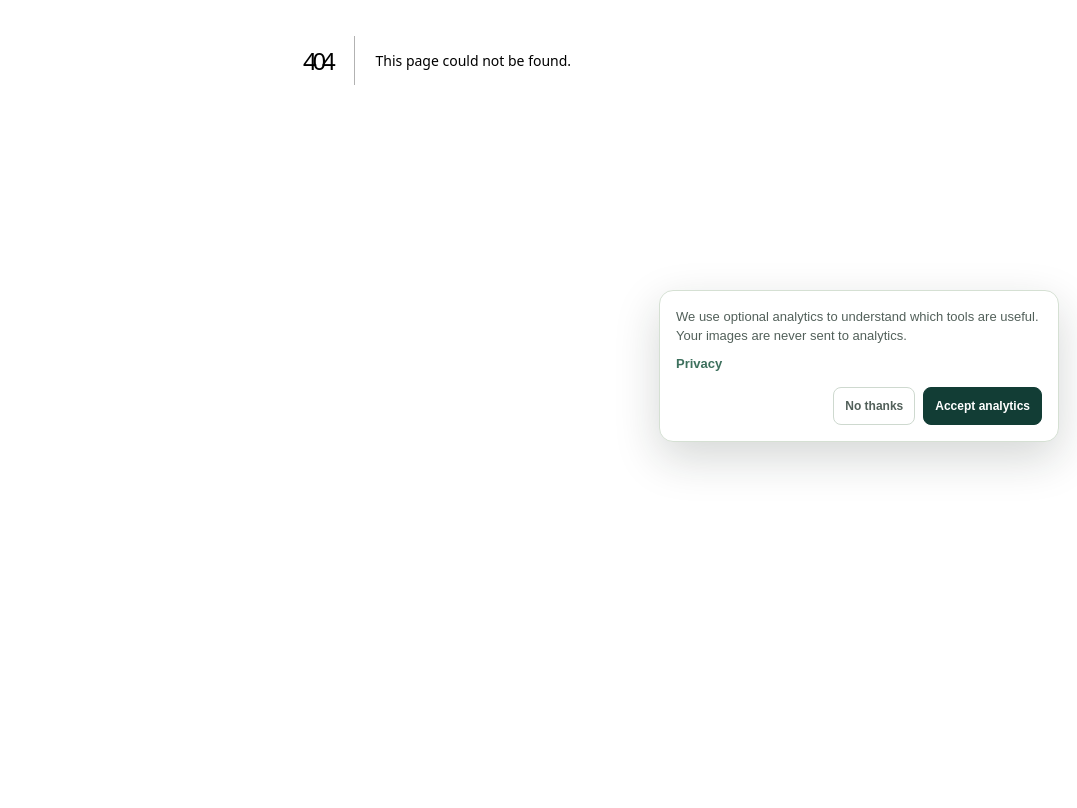
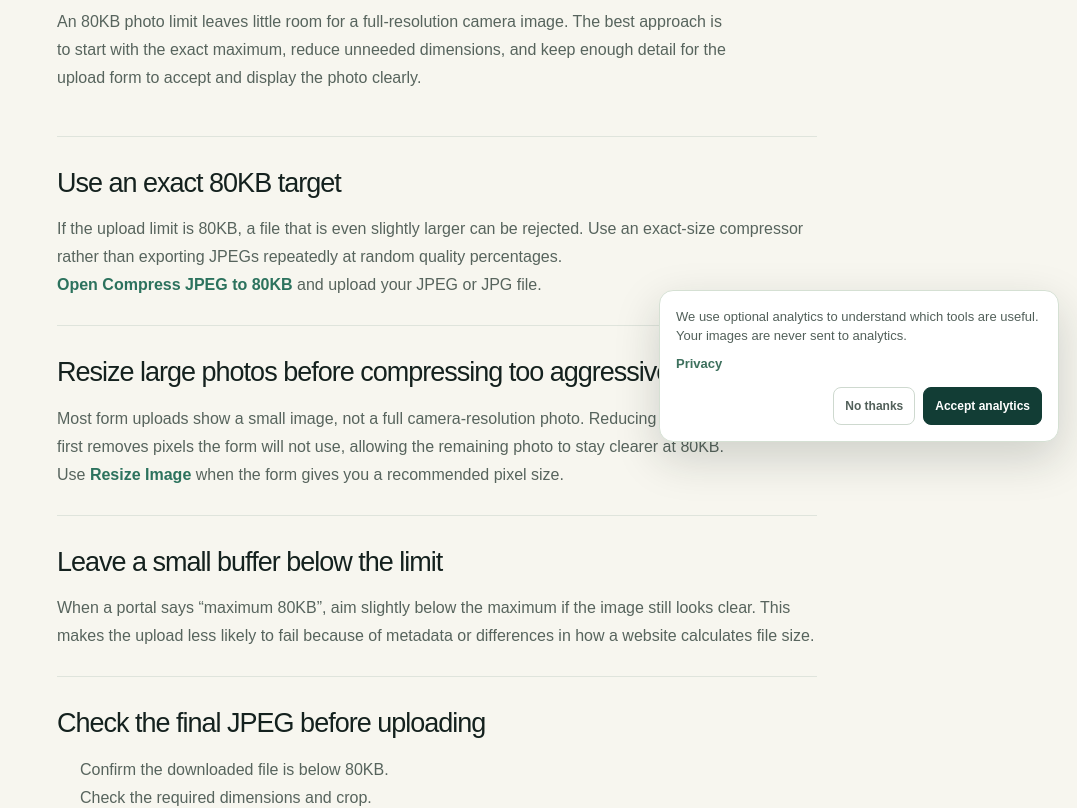
Before and after one commit to zq4034698/targetkb, a Next.js app: page /guides/how-to-compress-jpeg-to-80kb in a window 1280 px wide. Before the commit this address had no page. Shown: the part 340-1148 px from the top of the page, without its empty margins (203-1280 px from the left). Before the commit the page ends 800 px from the top, so only its background shows below. Built offline with nearby package versions, Linux system fonts and the light colour scheme.

Commit message:
Optimize 80KB JPEG and 200KB search pages

```diff
--- a/app/compress-image-to-80kb/page.tsx
+++ b/app/compress-image-to-80kb/page.tsx
@@ -1,4 +1,4 @@
 import type { Metadata } from 'next';
 import ExactSizeLanding from '../components/ExactSizeLanding';
-export const metadata: Metadata = { title: 'Compress Image to 80KB — Free Online | TargetKB', description: 'Compress images to 80KB online with a free exact-size compressor. Keep the clearest result possible under 80KB.', alternates: { canonical: '/compress-image-to-80kb' } };
-export default function Page() { return <ExactSizeLanding size="80KB" query="80" title="Compress image to 80KB" description="Get a compact image under 80KB for uploads that reject larger photos." uses={[{ heading: 'Online applications', text: 'Meet a photo attachment requirement before you submit.' }, { heading: 'Website images', text: 'Create a lightweight small image for a simple webpage.' }, { heading: 'Email-friendly files', text: 'Reduce a photo before attaching it to a message.' }]} guide="TargetKB starts with an 80KB maximum and optimizes the image automatically instead of using a fixed quality slider." faqs={[{ question: 'Why choose 80KB?', answer: 'It is useful when a site gives an 80KB or similarly strict image limit.' }, { question: 'Does this work on mobile?', answer: 'Yes. TargetKB runs in a modern mobile or desktop browser.' }]} />; }
+export const metadata: Metadata = { title: 'Compress JPEG to 80KB — Free Online | TargetKB', description: 'Compress a JPEG, JPG, PNG, WebP, or HEIC image to under 80KB online. Free exact-size compression for strict uploads.', alternates: { canonical: '/compress-image-to-80kb' } };
+export default function Page() { return <ExactSizeLanding size="80KB" query="80" title="Compress JPEG to 80KB" description="Make a JPEG or JPG photo under 80KB for uploads that reject larger files. No guessing image quality settings." uses={[{ heading: 'Online applications', text: 'Meet a strict photo attachment requirement before you submit.' }, { heading: 'Registration forms', text: 'Prepare a compact JPEG when a portal has a low file-size limit.' }, { heading: 'Small profile photos', text: 'Reduce a photo without changing its aspect ratio unless you choose to crop.' }]} guide="TargetKB starts with an 80KB maximum and automatically finds the clearest JPG result below the limit. It can also read PNG, WebP, and HEIC images when your browser supports them." relatedGuide={{ href: '/guides/how-to-compress-jpeg-to-80kb', label: 'Read the full guide: how to compress a JPEG to 80KB' }} faqs={[{ question: 'How do I compress a JPEG to 80KB?', answer: 'Upload the JPEG, keep the 80KB target selected, then download the optimized JPG. TargetKB adjusts quality and dimensions only as much as needed.' }, { question: 'Can I compress a JPG to 80KB?', answer: 'Yes. JPG and JPEG are the same image format, and both work with the 80KB target.' }, { question: 'Why choose 80KB?', answer: 'It is useful when a site gives an 80KB or similarly strict image limit.' }, { question: 'Does this work on mobile?', answer: 'Yes. TargetKB runs in a modern mobile or desktop browser.' }]} />; }
--- a/app/guides/how-to-compress-image-to-200kb/page.tsx
+++ b/app/guides/how-to-compress-image-to-200kb/page.tsx
@@ -2,18 +2,18 @@ import type { Metadata } from 'next';
 import GuideArticle from '../../components/GuideArticle';
 
 export const metadata: Metadata = {
-  title: 'How to Compress an Image to 200KB | TargetKB',
-  description: 'Make a JPG, PNG, WebP, or HEIC image under 200KB for email, online applications, and profile-photo uploads without unnecessary quality loss.',
+  title: 'How to Compress a Photo to 200KB | TargetKB',
+  description: 'Make a JPG, PNG, WebP, or HEIC photo under 200KB for email, online applications, and profile-photo uploads without unnecessary quality loss.',
   alternates: { canonical: '/guides/how-to-compress-image-to-200kb' },
 };
 
 export default function Page() {
   return <GuideArticle
-    label="200KB image guide"
-    title="How to compress an image to 200KB"
+    label="200KB photo guide"
+    title="How to compress a photo to 200KB"
     intro="A 200KB file limit gives photos more room than a strict 50KB or 100KB requirement, but an original phone image is usually still far too large. The goal is to remove pixels and data that the destination will not use while keeping the important detail clear."
     sections={[
-      { heading: 'Use the stated 200KB limit as your starting point', body: <><p>If a form says “200KB maximum”, exporting a file that is merely smaller than the original is not enough. It must be below the limit. An exact-size compressor removes the guesswork by optimizing toward the maximum file size you were given.</p><p><a href="/compress-image-to-200kb">Open Compress Image to 200KB</a>, then upload a JPG, PNG, WebP, or HEIC photo.</p></> },
+      { heading: 'Use the stated 200KB limit as your starting point', body: <><p>If a form says “200KB maximum”, exporting a file that is merely smaller than the original is not enough. It must be below the limit. An exact-size compressor removes the guesswork by optimizing toward the maximum file size you were given.</p><p><a href="/compress-image-to-200kb">Open Compress Photo to 200KB</a>, then upload a JPG, PNG, WebP, or HEIC photo.</p></> },
       { heading: 'Resize oversized photos before squeezing quality', body: <><p>A modern phone image may be 3,000 pixels wide or more. For a profile image, email attachment, or application upload, that resolution is often unnecessary. Reducing dimensions before aggressive JPEG compression usually keeps edges, faces, and text looking cleaner.</p><p>Use <a href="/resize-image">Resize Image</a> when the destination provides a recommended width or height. Keep the original aspect ratio unless it specifically requires a square or passport-photo crop.</p></> },
       { heading: 'Choose JPG for photographs and PNG for graphics only when needed', body: <><p>For photographs, JPG is normally the most practical format under 200KB. It can preserve a natural-looking photo at a much smaller size. PNG is useful for graphics, screenshots, and transparency, but it often stays larger than a comparable JPG.</p><p>If an upload portal accepts JPG, converting a large photo first can make the result clearer at the same 200KB limit. Use <a href="/convert-image-to-jpg">Convert Image to JPG</a> when needed.</p></> },
       { heading: 'Check the result for the detail that matters', body: <><p>Before uploading, open the compressed image at the size people will actually see. Check faces in profile photos, small text in document captures, and any required ID details. If it looks soft, reduce dimensions more deliberately or start with a better-lit original instead of repeatedly compressing an already-compressed file.</p></> },
--- /dev/null
+++ b/app/guides/how-to-compress-jpeg-to-80kb/page.tsx
@@ -0,0 +1,22 @@
+import type { Metadata } from 'next';
+import GuideArticle from '../../components/GuideArticle';
+
+export const metadata: Metadata = {
+  title: 'How to Compress a JPEG to 80KB | TargetKB',
+  description: 'Make a JPEG or JPG file under 80KB for strict upload forms while preserving the clearest practical photo quality.',
+  alternates: { canonical: '/guides/how-to-compress-jpeg-to-80kb' },
+};
+
+export default function Page() {
+  return <GuideArticle
+    label="80KB JPEG guide"
+    title="How to compress a JPEG to 80KB"
+    intro="An 80KB photo limit leaves little room for a full-resolution camera image. The best approach is to start with the exact maximum, reduce unneeded dimensions, and keep enough detail for the upload form to accept and display the photo clearly."
+    sections={[
+      { heading: 'Use an exact 80KB target', body: <><p>If the upload limit is 80KB, a file that is even slightly larger can be rejected. Use an exact-size compressor rather than exporting JPEGs repeatedly at random quality percentages.</p><p><a href="/compress-image-to-80kb">Open Compress JPEG to 80KB</a> and upload your JPEG or JPG file.</p></> },
+      { heading: 'Resize large photos before compressing too aggressively', body: <><p>Most form uploads show a small image, not a full camera-resolution photo. Reducing the width and height first removes pixels the form will not use, allowing the remaining photo to stay clearer at 80KB.</p><p>Use <a href="/resize-image">Resize Image</a> when the form gives you a recommended pixel size.</p></> },
+      { heading: 'Leave a small buffer below the limit', body: <><p>When a portal says “maximum 80KB”, aim slightly below the maximum if the image still looks clear. This makes the upload less likely to fail because of metadata or differences in how a website calculates file size.</p></> },
+      { heading: 'Check the final JPEG before uploading', body: <><ol><li>Confirm the downloaded file is below 80KB.</li><li>Check the required dimensions and crop.</li><li>Open the photo and make sure the face, text, or document detail is still clear.</li><li>Confirm that the portal accepts JPG or JPEG.</li></ol><p>For a slightly larger strict limit, see <a href="/guides/how-to-compress-image-to-100kb">how to reduce a photo size to 100KB</a>.</p></> },
+    ]}
+  />;
+}
--- a/app/sitemap.ts
+++ b/app/sitemap.ts
@@ -39,6 +39,7 @@ export default function sitemap(): MetadataRoute.Sitemap {
     { url: `${base}/guides/compress-image-without-losing-quality`, lastModified: new Date(), changeFrequency: 'monthly', priority: 0.8 },
     { url: `${base}/guides/how-to-compress-image-to-100kb`, lastModified: new Date(), changeFrequency: 'monthly', priority: 0.9 },
     { url: `${base}/guides/how-to-compress-image-to-200kb`, lastModified: new Date(), changeFrequency: 'monthly', priority: 0.9 },
+    { url: `${base}/guides/how-to-compress-jpeg-to-80kb`, lastModified: new Date(), changeFrequency: 'monthly', priority: 0.85 },
     { url: `${base}/guides/how-to-compress-images-for-email`, lastModified: new Date(), changeFrequency: 'monthly', priority: 0.85 },
     { url: `${base}/guides/how-to-compress-images-for-wordpress`, lastModified: new Date(), changeFrequency: 'monthly', priority: 0.85 },
     { url: `${base}/guides/how-to-compress-photo-for-job-application`, lastModified: new Date(), changeFrequency: 'monthly', priority: 0.85 },
```
Also changed, not shown: app/compress-image-to-200kb/page.tsx (+2 -2 lines).
